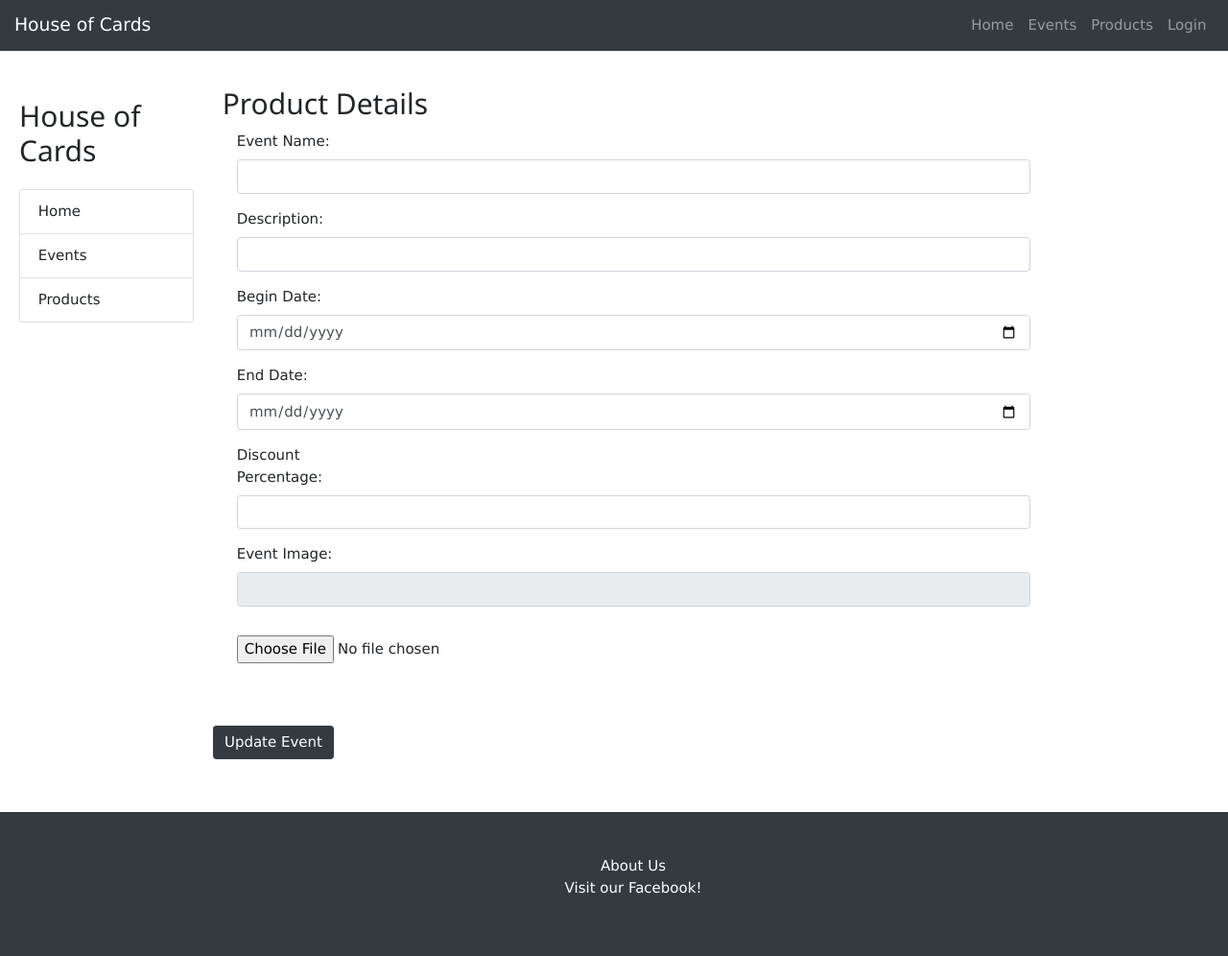
After one commit to mupetmower/HouseOfCards, a Spring app: template src/main/resources/templates/eventform.html in a window 1280 px wide. The commit adds this page. Shown: the whole page at 96% size. Run offline with Thymeleaf, Linux system fonts and the light colour scheme; the template is opened without the code that fills it, so the values that code supplies are empty; some of the project's set-up classes (security, data sources, template engines, error pages and the like) are left out, and stand-ins take their place; some libraries are stand-ins or nearby versions.

Commit message:
Event Stuff/Styles

```diff
--- /dev/null
+++ b/src/main/resources/templates/eventform.html
@@ -0,0 +1,113 @@
+<!DOCTYPE html>
+<html xmlns:th="http://www.thymeleaf.org">
+<head lang="en">
+
+    <title>Edit Event</title>
+
+    <!--/*/ <th:block th:include="fragments/headincludes :: head"></th:block> /*/-->
+
+    <link href="../static/css/products.css" th:href="@{/css/products.css}" rel="stylesheet" media="screen"/>
+
+</head>
+<body>
+<div class="container-fluid">
+    <!--/*/ <th:block th:include="fragments/header :: header"></th:block> /*/-->
+
+    <div class="row">
+    	<div class="col-lg-2">
+        	<leftnav><!--/*/ <th:block th:include="fragments/leftnav :: leftnav"></th:block> /*/--></leftnav>
+        </div>
+
+ 	<div class="col-lg-10">
+    <h2>Product Details</h2>
+
+        <form class="form-horizontal" th:object="${event}" th:action="@{/admin/events}" method="post" enctype="multipart/form-data">
+            <input type="hidden" th:field="*{pkEventId}"/>
+
+
+
+            <!-- <div class="form-group">
+                <label class="col-sm-2 control-label">Product Id:</label>
+                <div class="col-sm-10">
+                    <input type="text" class="form-control" th:field="*{pkProductId}"/>
+                </div>
+            </div> -->
+
+
+            <div class="form-group">
+                <label class="col-sm-2 control-label">Event Name:</label>
+                <div class="col-sm-10">
+                    <input type="text" class="form-control" th:field="*{eventName}"/>
+                </div>
+            </div>
+            <div class="form-group">
+                <label class="col-sm-2 control-label">Description:</label>
+                <div class="col-sm-10">
+                    <input type="text" class="form-control" th:field="*{eventDescription}"/>
+                </div>
+            </div>
+            <div class="form-group">
+                <label class="col-sm-2 control-label">Begin Date:</label>
+                <div class="col-sm-10">
+                    <input type="date" class="form-control" name="bDate" th:value="*{dateBegin}"/>
+                </div>
+            </div>
+            <div class="form-group">
+                <label class="col-sm-2 control-label">End Date:</label>
+                <div class="col-sm-10">
+                    <input type="date" class="form-control" name="eDate" th:value="*{dateEnd}"/>
+                </div>
+            </div>
+
+            <div class="form-group">
+                <label class="col-sm-2 control-label">Discount Percentage:</label>
+                <div class="col-sm-10">
+                    <input type="text" class="form-control" pattern="[0-9]{1,2}" name="discount" th:value="${discount}"/>
+                </div>
+            </div>
+
+            <div class="form-group">
+                <label class="col-sm-2 control-label">Event Image:</label>
+                <div class="col-sm-10">
+                    <input type="text" class="form-control" id="eventImageUri" name="eventImageUri" th:value="*{eventImageUri}" readonly="true" />
+
+                    <img class="editform-img" id="eventImg" th:src="@{__*{eventImageUri}__}">
+
+                    <br>
+                    <input type="file" id="eventFileChooser" name="eventFileChooser" accept="image/*" th:value="*{eventImageUri}" >
+                    <script>
+                    	$('#eventFileChooser').change(function(e){
+                    		if (this.files && this.files[0]) {
+                    			var reader = new FileReader();
+                    			$('#eventImageUri').attr('value', "/images/events/" + e.target.files[0].name);
+                			    reader.onload = function(ev) {
+                			        $('#eventImg').attr('src', ev.target.result);
+                    			}
+                			    reader.readAsDataURL(this.files[0]);
+                    		}
+                    	});
+                    </script>
+                </div>
+            </div>
+
+            <br>
+            <br>
+
+
+            <div class="row">
+                <button type="submit" class="btn btn-default bg-dark text-white">Update Event</button>
+            </div>
+        </form>
+    </div>
+</div>
+</div>
+<br>
+<br>
+
+<!-- Footer -->
+    <footer class="py-5 bg-dark">
+		<!--/*/ <th:block th:include="fragments/footer :: footer"></th:block> /*/-->
+    </footer>
+
+</body>
+</html>
```
Also changed, not shown: src/main/java/com/houseofcards/controllers/EventController.java (+122 -0 lines), src/main/resources/templates/events.html (+54 -5 lines), src/main/resources/static/images/events/testimage.PNG (added), src/main/resources/static/images/events/testimage323.PNG (added), src/main/resources/static/images/events/testimage3232ff.PNG (added), src/main/resources/static/images/events/testimage3232ffkfbkf.PNG (added), src/main/resources/static/images/products/productimages/testimage.PNG (added), 3 other files.
